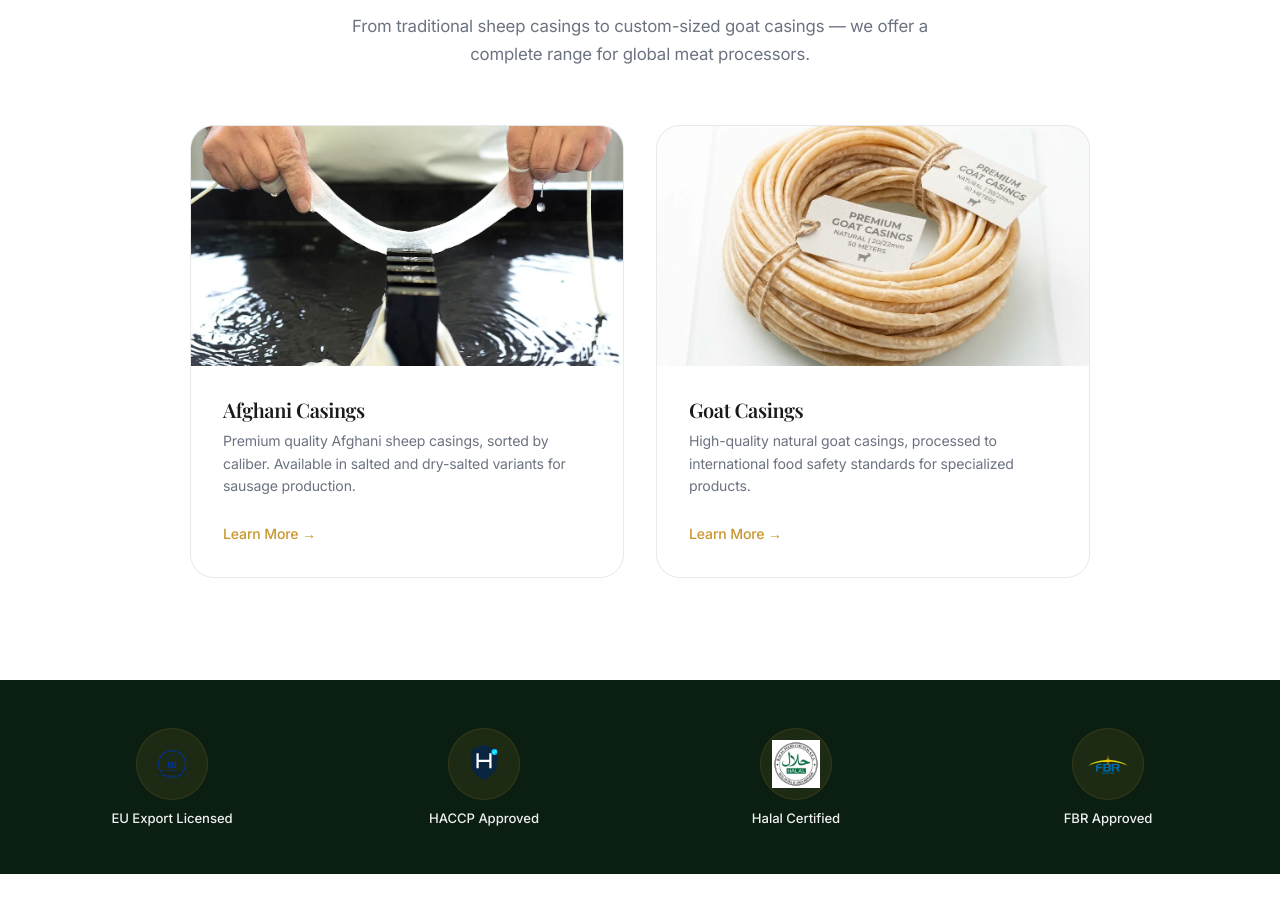
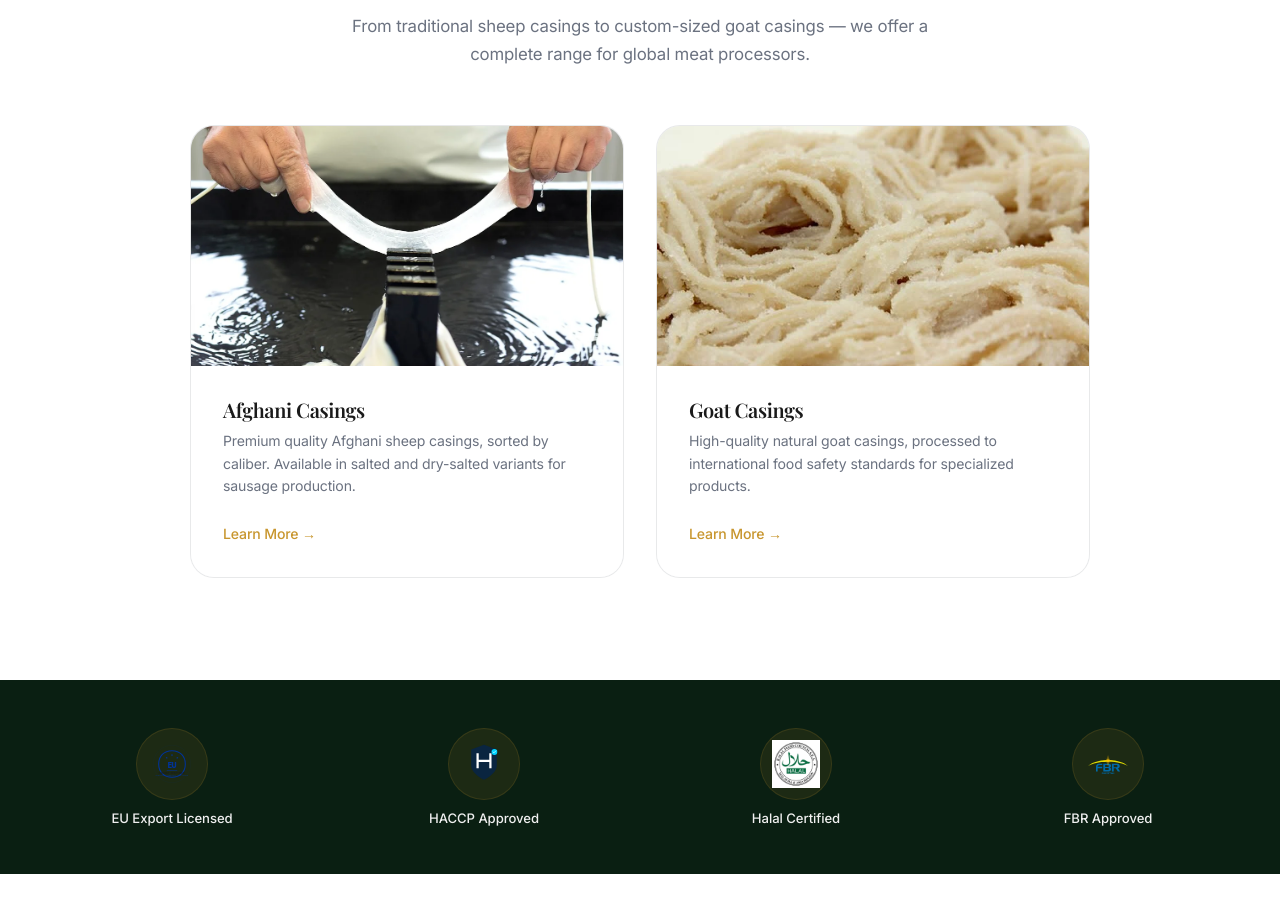
Before and after one commit to shahidenterprises/shahid-enterprises-2.0, a Next.js app: page / in a window 1280 px wide. Shown: the part 1880-2792 px from the top of the page. Built offline with nearby package versions, Linux system fonts and the light colour scheme; no server answers; a web font is replaced by a local one.

Commit message:
fix: revert goat casings card image to previous jpg version

```diff
--- a/src/app/page.tsx
+++ b/src/app/page.tsx
@@ -150,7 +150,7 @@ export default function HomePage() {
             <AnimatedSection delay={100}>
               <Link href="/products" id="product-preview-goat" className={styles.productCard}>
                 <div className={styles.productCardImage}>
-                  <Image src="/images/goat_casings.webp" alt="Halal certified natural goat casings for international meat processors" fill sizes="(max-width: 1024px) 100vw, 33vw" />
+                  <Image src="/images/goat_casings.jpg" alt="Halal certified natural goat casings for international meat processors" fill sizes="(max-width: 1024px) 100vw, 33vw" />
                 </div>
                 <div className={styles.productCardContent}>
                   <h3>Goat Casings</h3>
```
